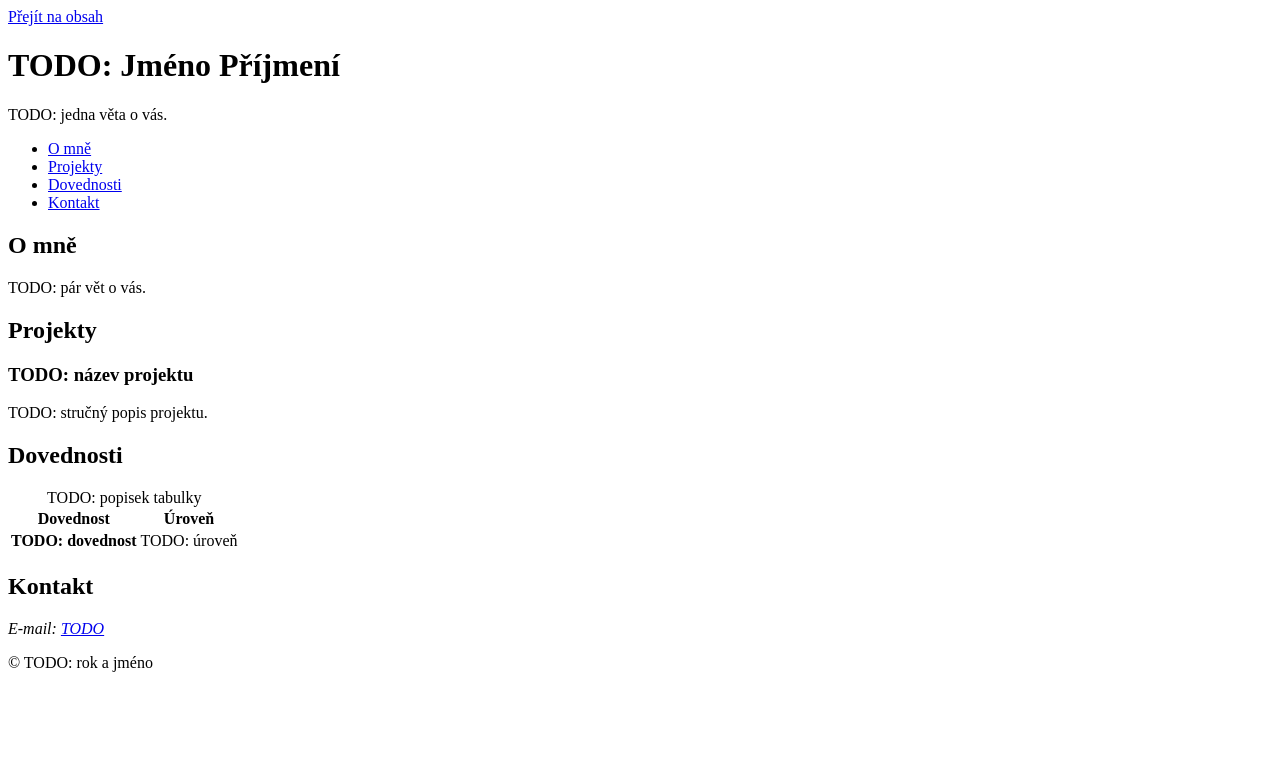
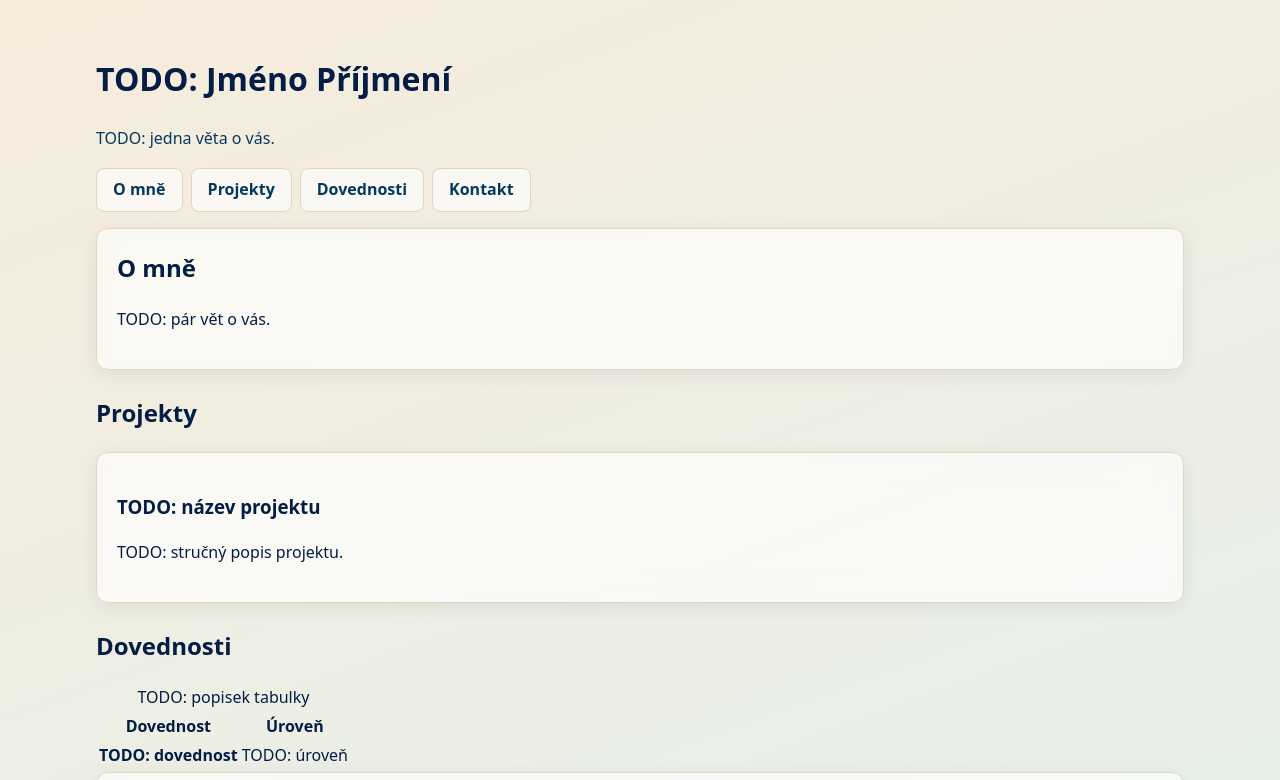
Before and after one commit to Meko-lol/osobni-stranka, a plain HTML site: page index.html in a window 1280 px wide. Shown: the top 780 px of the page. Drawn offline with Linux system fonts and the light colour scheme.

Commit message:
style: základní styly, barvy v proměnných a viditelný fokus

```diff
--- a/css/style.css
+++ b/css/style.css
@@ -1,3 +1,137 @@
+/* mobile first: základ je pro mobil, větší obrazovky jsou dole v @media */
+
+:root {
+  color-scheme: light;
+  --bg: #f5efe6;
+  --bg-image: linear-gradient(160deg, #f7ecdc, #e7f0ea);
+  --text: #031d44;
+  --muted: #04395e;
+  --surface: rgb(255 255 255 / 0.65);
+  --border: #e3d5bf;
+  --link: #04395e;
+  --focus: #04395e;
+  --shadow: 0 0.25rem 1.25rem rgb(3 29 68 / 0.08);
+}
+
+* {
+  box-sizing: border-box;
+}
+
+html {
+  scroll-behavior: smooth;
+}
+
+body {
+  margin: 0;
+  font-family: system-ui, sans-serif;
+  line-height: 1.6;
+  color: var(--text);
+  background-color: var(--bg);
+  background-image: var(--bg-image);
+  background-attachment: fixed;
+}
+
+img {
+  max-width: 100%;
+  height: auto;
+}
+
+h2 {
+  margin-top: 0;
+}
+
+a {
+  color: var(--link);
+}
+
+a:hover {
+  color: var(--text);
+}
+
+:focus-visible {
+  outline: 3px solid var(--focus);
+  outline-offset: 3px;
+}
+
+/* skip link je schovaný nad stránkou a ukáže se při zaostření */
+.skip-link {
+  position: absolute;
+  top: 0.5rem;
+  left: 0.5rem;
+  padding: 0.75rem 1rem;
+  background: var(--text);
+  color: var(--bg);
+  font-weight: bold;
+  transform: translateY(-200%);
+}
+
+.skip-link:focus {
+  transform: none;
+}
+
+.site-header,
+main {
+  max-width: 70rem;
+  margin: 0 auto;
+  padding: 0 1rem;
+}
+
+.site-header {
+  padding-top: 2rem;
+}
+
+.site-header p {
+  color: var(--muted);
+}
+
+nav ul {
+  display: flex;
+  flex-wrap: wrap;
+  gap: 0.5rem;
+  padding: 0;
+  list-style: none;
+}
+
+nav a {
+  display: block;
+  min-height: 2.75rem;
+  padding: 0.5rem 1rem;
+  border: 1px solid var(--border);
+  border-radius: 0.5rem;
+  background: var(--surface);
+  font-weight: bold;
+  text-align: center;
+  text-decoration: none;
+}
+
+nav a:hover {
+  text-decoration: underline;
+}
+
+.card {
+  margin-bottom: 1.5rem;
+  padding: 1.25rem;
+  border: 1px solid var(--border);
+  border-radius: 0.75rem;
+  background: var(--surface);
+  box-shadow: var(--shadow);
+  backdrop-filter: blur(0.75rem);
+  animation: card-in 0.6s ease-out;
+}
+
+@keyframes card-in {
+  from {
+    opacity: 0;
+    transform: translateY(1rem);
+  }
+}
+
+footer {
+  padding: 2rem 1rem;
+  color: var(--muted);
+  text-align: center;
+}
+
 @media (min-width: 40em) {
   /* TODO */
 }
```
